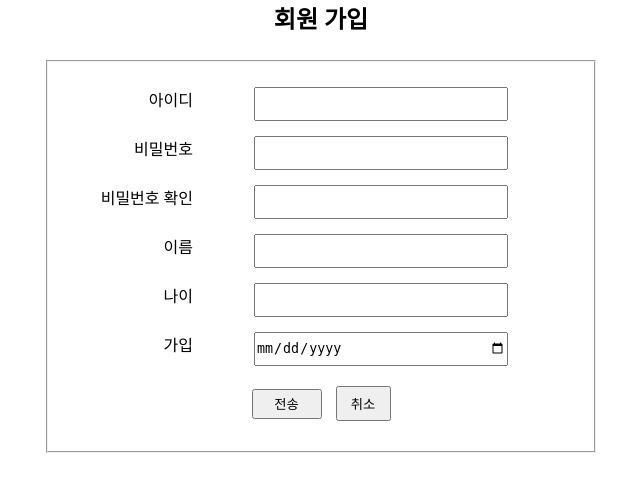
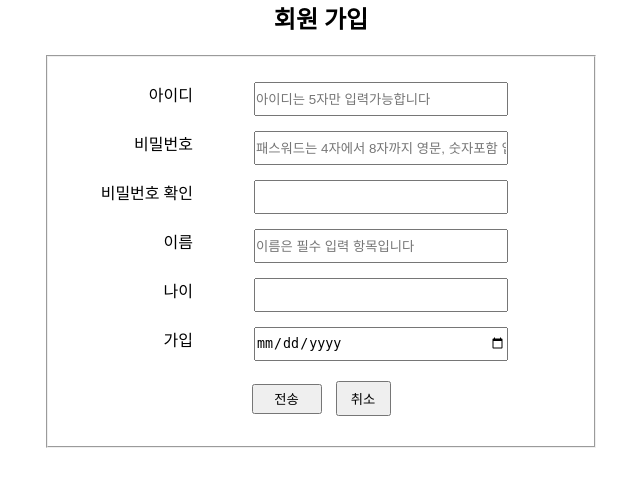
Before and after one commit to kangdrone/flaskweb, a Flask app: template member/templates/register.html in a window 1280 px wide. Shown: the part 100-592 px from the top of the page, without its empty margins (319-959 px from the left). Run offline with Flask 2, Linux system fonts and the light colour scheme; the template is opened without the code that fills it, so the values that code supplies are empty.

Commit message:
member 추가파일

```diff
--- a/member/static/css/style.css
+++ b/member/static/css/style.css
@@ -21,7 +21,7 @@ nav ul li{
     display : inline;
     margin : 10px;
     border-top : 3px solid #333;
-    padding : 10px
+    padding : 10px;
 }
 nav ul li a{
     text-decoration : none;
@@ -35,7 +35,7 @@ section{
     text-align : center;
 }
 section h2{
-    margin-bottom : 25px;
+    margin-bottom : 20px;
 }
 section img{
     margin-bottom : 10px;
@@ -67,7 +67,7 @@ section img{
     width : 250px;
     height : 30px;
 }
-.join ul li input[type = "submit"], [type = "reset"]{
+.join ul li input[type = "button"], [type = "reset"]{
     width : 70px;
     height : 30px;
     margin : 5px;
@@ -99,7 +99,7 @@ section img{
     width : 250px;
     height : 30px;
 }
-.login ul li input[type = "submit"], [type = "reset"]{
+.login ul li input[type = "submit"]{
     width : 70px;
     height : 30px;
 }
@@ -159,4 +159,5 @@ section img{
     width : 55px;
     height : 35px;
     margin : 5px;
+    font=size : 1em;
 }
--- /dev/null
+++ b/member/static/js/checkmember.js
@@ -0,0 +1,33 @@
+function checkMember(){
+    var form = document.regForm;
+    var id = form.memberid.value;
+    var pwd1 = form.passwd.value;
+    var pwd2 = form.passwd_confirm.value;
+    var name = form.name.value;
+    var date = form.reg_date.value;
+
+    var regEx = /^[0-9A-Za-z]{4,8}$/
+    if(id.length != 5){
+        alert("아이디는 5자만 입력가능합니다");
+        form.id.select();
+        return false;
+    }else if(regEx.test(pwd1)){
+        alert("패스워드는 4자에서 8자까지 영문, 숫자포함 입력해주세요")
+        form.pwd1.select();
+        return false;
+    }else if(pwd1 != pwd2){
+        alert("패스워드가 동일하지 않습니다.");
+        form.pwd2.select();
+        return false;
+    }else if(name == ""){
+        alert("이름은 필수 입력 항목입니다.");
+        form.name.focus();
+        return false;
+    }else if(date == ""){
+        alert("가입일은 필수 입력 항목입니다.");
+        form.date.focus();
+        return false;
+    }else{
+        form.submit();
+    }
+}
--- a/member/templates/register.html
+++ b/member/templates/register.html
@@ -4,30 +4,31 @@
     <meta charset="UTF-8">
     <title>회원가입</title>
     <link rel="stylesheet" href="{{ url_for('static', filename='css/style.css') }}">
+    <script src="{{ url_for('static', filename='js/checkmember.js') }}"></script>
 </head>
 <body>
     <div id="container">
     {% include 'navbar.html' %}
         <section>
             <h2>회원 가입</h2>
-            <form action="{{ url_for('register') }}" method="post" class="join">
+            <form action="{{ url_for('register') }}" method="post" class="join" name="regForm">
               <fieldset>
                   <ul>
                     <li>
                         <label for="memberid">아이디</label>
-                        <input type="text" id="memberid" name="memberid">
+                        <input type="text" id="memberid" name="memberid" placeholder="아이디는 5자만 입력가능합니다">
                     </li>
                     <li>
                         <label for="passwd1">비밀번호</label>
-                        <input type="password" id="passwd1" name="passwd">
+                        <input type="password" id="passwd1" name="passwd" placeholder="패스워드는 4자에서 8자까지 영문, 숫자포함 입력해주세요">
                     </li>
                     <li>
                         <label for="passwd2">비밀번호 확인</label>
-                        <input type="password" id="passwd2" name="passwd">
+                        <input type="password" id="passwd2" name="passwd_confirm">
                     </li>
                     <li>
                         <label for="name">이름</label>
-                        <input type="text" id="name" name="name">
+                        <input type="text" id="name" name="name" placeholder="이름은 필수 입력 항목입니다">
                     </li>
                     <li>
                         <label for="age">나이</label>
@@ -38,7 +39,7 @@
                         <input type="date" id="reg_date" name="reg_date">
                     </li>
                     <li>
-                        <input type="submit" value="전송">
+                        <input type="button" value="전송" onclick="checkMember()">
                         <input type="reset" value="취소">
                     </li>
                   </ul>
```
Also changed, not shown: 로그인 전 게시판 안뜸, 체크멤버js 확인, 레지스터확인.txt (added), 플라스크웹css확인.txt (deleted).
